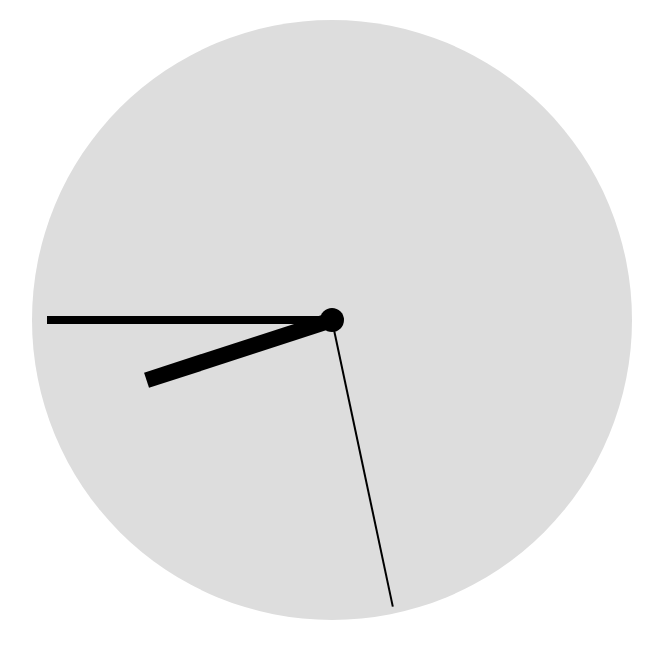
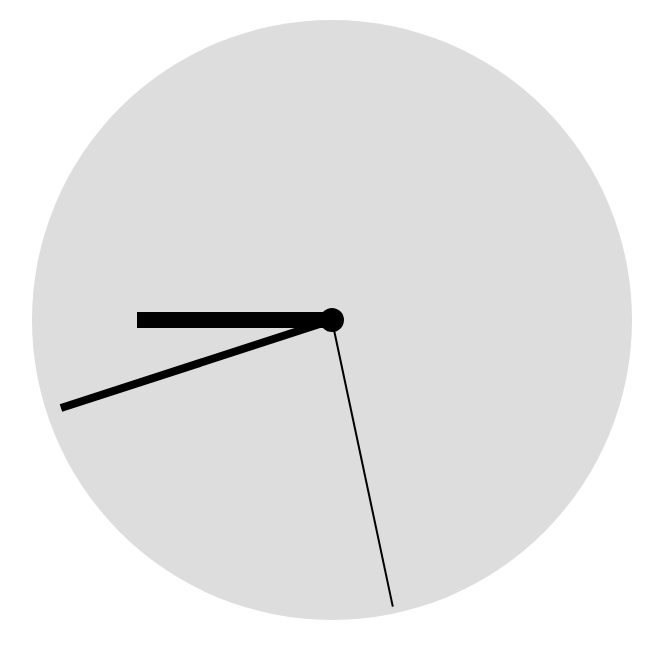
Before and after one commit to cpoliver/story-time, a React (Create React App) app: page / in a window 1280 px wide. Shown: the top 658 px of the page, without its empty margins (308-971 px from the left). Built offline with nearby package versions, Linux system fonts and the light colour scheme.

Commit message:
Fix styling of hour and minute hands

```diff
--- a/src/components/clock/clock.scss
+++ b/src/components/clock/clock.scss
@@ -6,12 +6,12 @@ $center-diameter: 24px;
 $face-color: #ddd;
 $hand-color: #000;
 
-$hour-hand-length: $radius * 0.95;
-$minute-hand-length: $radius * 0.65;
+$hour-hand-length: $radius * 0.65;
+$minute-hand-length: $radius * 0.95;
 $second-hand-length: $radius * 0.975;
 
-$hour-hand-width: 8px;
-$minute-hand-width: 16px;
+$hour-hand-width: 16px;
+$minute-hand-width: 8px;
 $second-hand-width: 2px;
 
 
```
